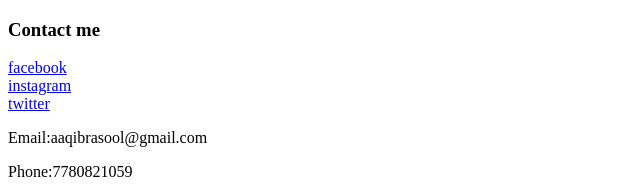
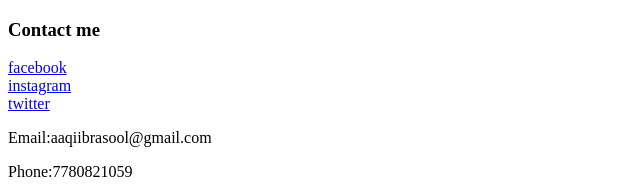
Before and after one commit to aaqiibrasool/cv, a plain HTML site: page my contact.html in a window 1280 px wide. Shown: the top 194 px of the page, 0-640 px from the left. Drawn offline with Linux system fonts and the light colour scheme.

Commit message:
Update my contact.html

```diff
--- a/my contact.html
+++ b/my contact.html
@@ -12,7 +12,7 @@
   <a href="https://www.facebook.com/aaqiibrasool/">facebook</a> <br>
   <a href="https://www.instagram.com/aaqiibrasool/?hl=en">instagram</a> <br>
   <a href="https://twitter.com/aaqiibrasool">twitter</a>
-  <p>Email:aaqibrasool@gmail.com</p>
+  <p>Email:aaqiibrasool@gmail.com</p>
   <p>Phone:7780821059</p>
 
   <form action="mailto:aaqiibrasool@gmail.com" method="post" enctype="text/plain">
```
